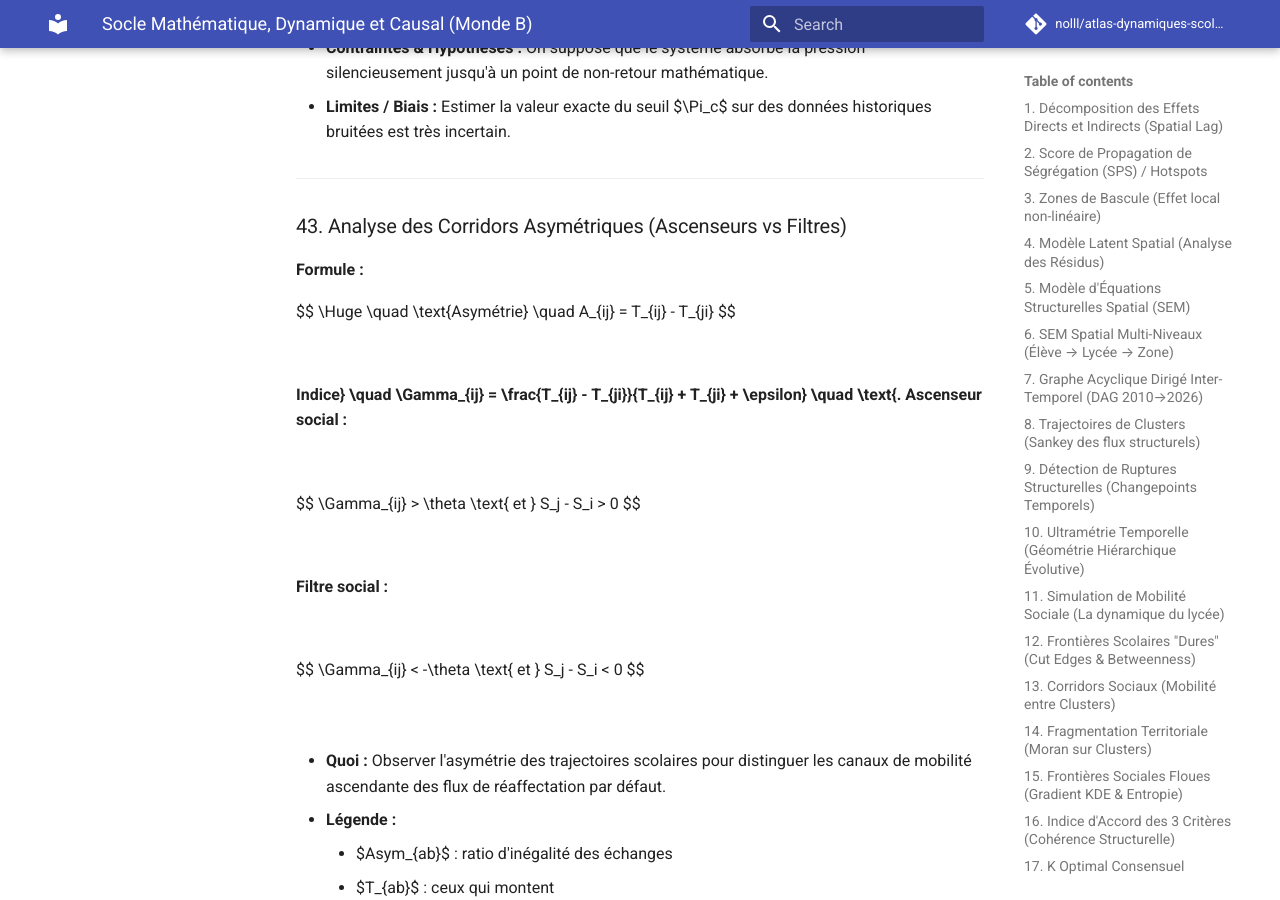
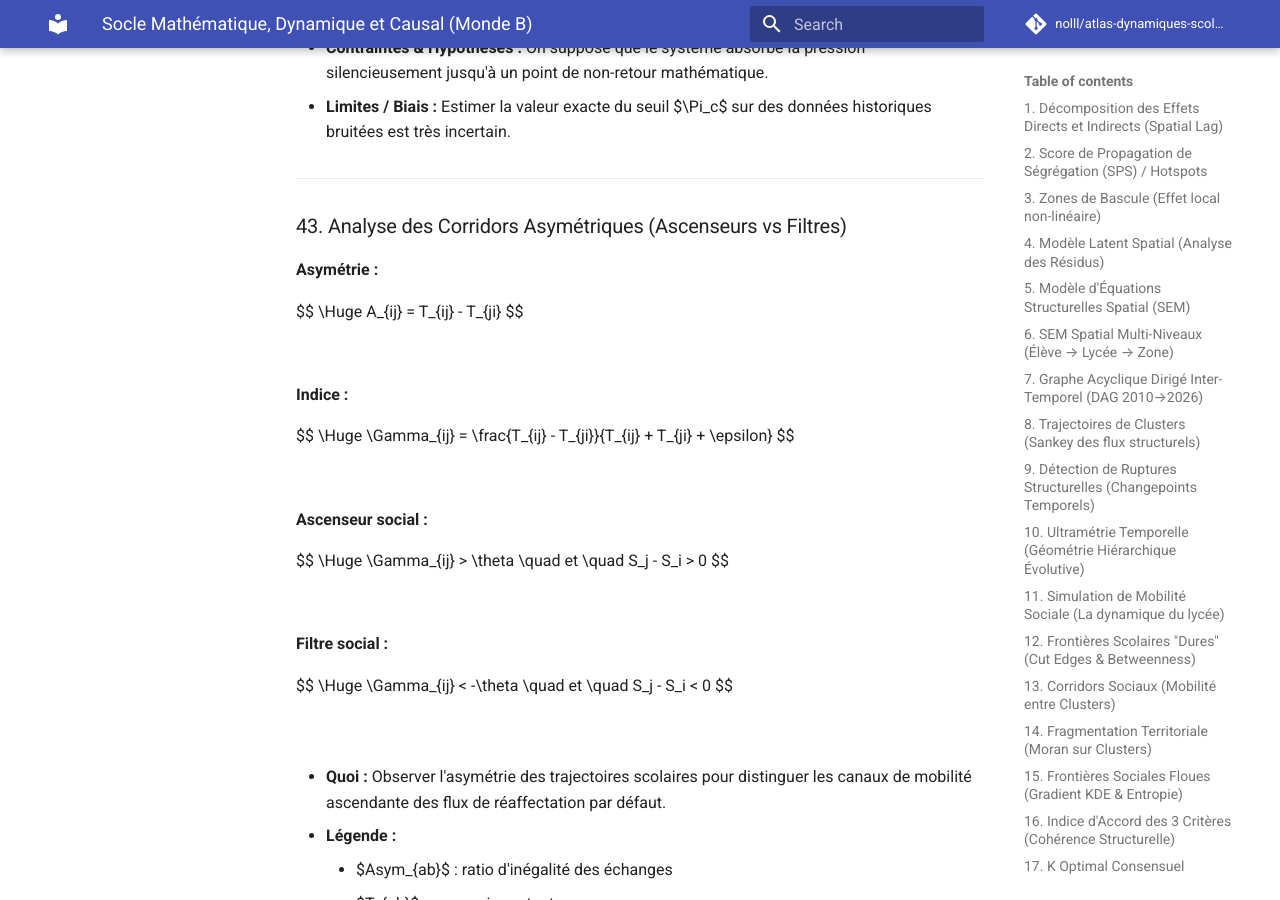
Before and after one commit to nolll77/atlas-dynamiques-scolaires, an MkDocs documentation site: the page built from docs/SOCLE_2_DYNAMIQUE.md, in a window 1280 px wide and 900 px high, scrolled down 41063 px. Built offline with MkDocs 1.6.1 and Material for MkDocs 9.7.7, drawn with Linux system fonts in a browser that asks for light colours; comment, search, counter and statistics services are not loaded.

Commit message:
docs(socle2): fix broken markdown and formulas in point 43

```diff
--- a/docs/SOCLE_2_DYNAMIQUE.md
+++ b/docs/SOCLE_2_DYNAMIQUE.md
@@ -1754,30 +1754,34 @@ $$
 ---
 
 ### 43. Analyse des Corridors Asymétriques (Ascenseurs vs Filtres)
-**Formule :**
-
-$$
-\Huge \quad \text{Asymétrie} \quad A_{ij} = T_{ij} - T_{ji}
-$$
-
-<br>
-
-**Indice} \quad \Gamma_{ij} = \frac{T_{ij} - T_{ji}}{T_{ij} + T_{ji} + \epsilon} \quad \text{. Ascenseur social :**
-
-<br>
-
-$$
-\Gamma_{ij} > \theta \text{ et } S_j - S_i > 0
+**Asymétrie :**
+
+$$
+\Huge A_{ij} = T_{ij} - T_{ji}
+$$
+
+<br>
+
+**Indice :**
+
+$$
+\Huge \Gamma_{ij} = \frac{T_{ij} - T_{ji}}{T_{ij} + T_{ji} + \epsilon}
+$$
+
+<br>
+
+**Ascenseur social :**
+
+$$
+\Huge \Gamma_{ij} > \theta \quad et \quad S_j - S_i > 0
 $$
 
 <br>
 
 **Filtre social :**
 
-<br>
-
-$$
-\Gamma_{ij} < -\theta \text{ et } S_j - S_i < 0
+$$
+\Huge \Gamma_{ij} < -\theta \quad et \quad S_j - S_i < 0
 $$
 
 <br>
```
